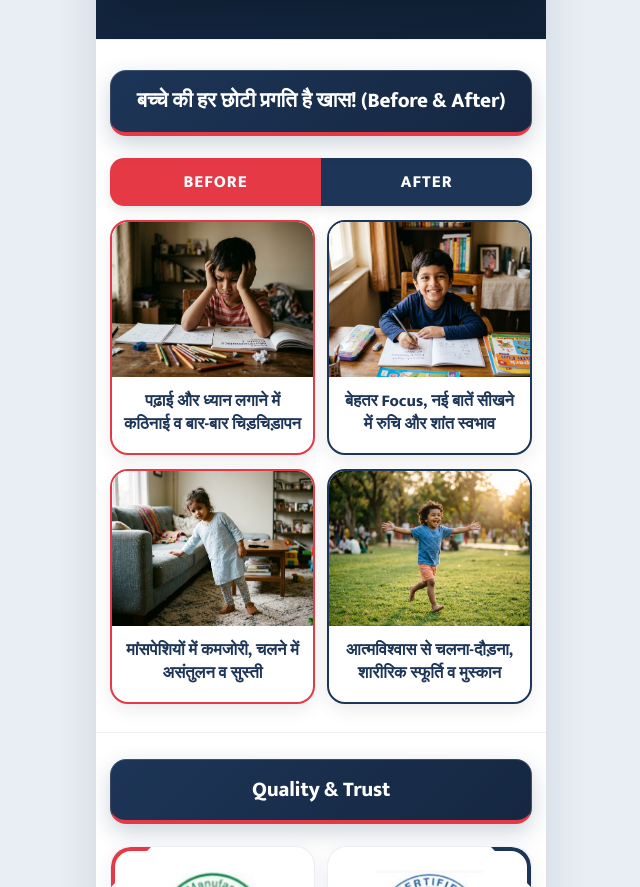
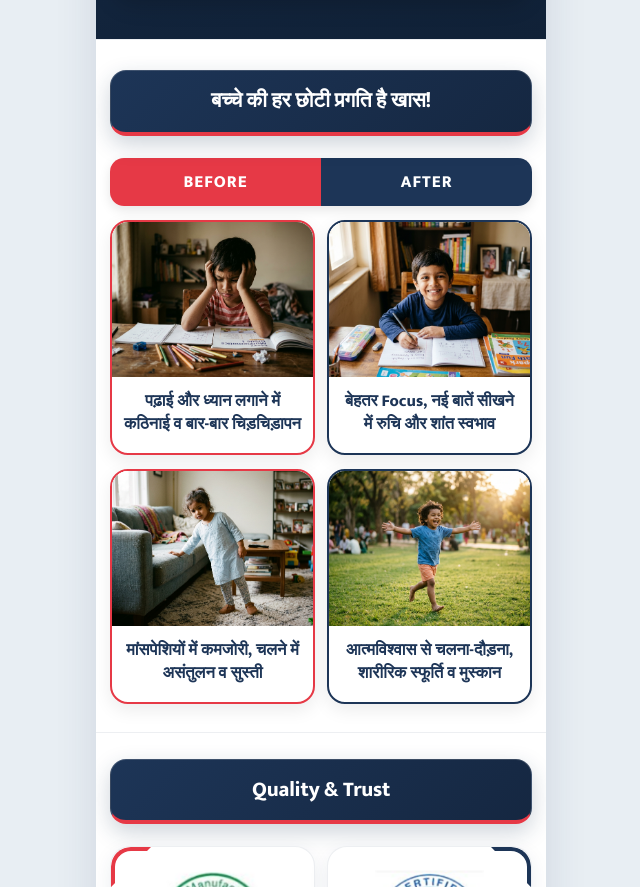
Before and after one commit to Anita-Ya/LP8, a plain HTML site: page index.html in a window 1280 px wide. Shown: the part 4987-5874 px from the top of the page, without its empty margins (319-959 px from the left). Drawn offline with Linux system fonts and the light colour scheme.

```diff
--- a/index.html
+++ b/index.html
@@ -2080,7 +2080,7 @@
       <!-- Header -->
       <div class="section-header-banner">
         <h2 class="section-header-banner-title">
-          बच्चे की हर छोटी प्रगति है खास! (Before & After)
+          बच्चे की हर छोटी प्रगति है खास!
         </h2>
       </div>
 
```
